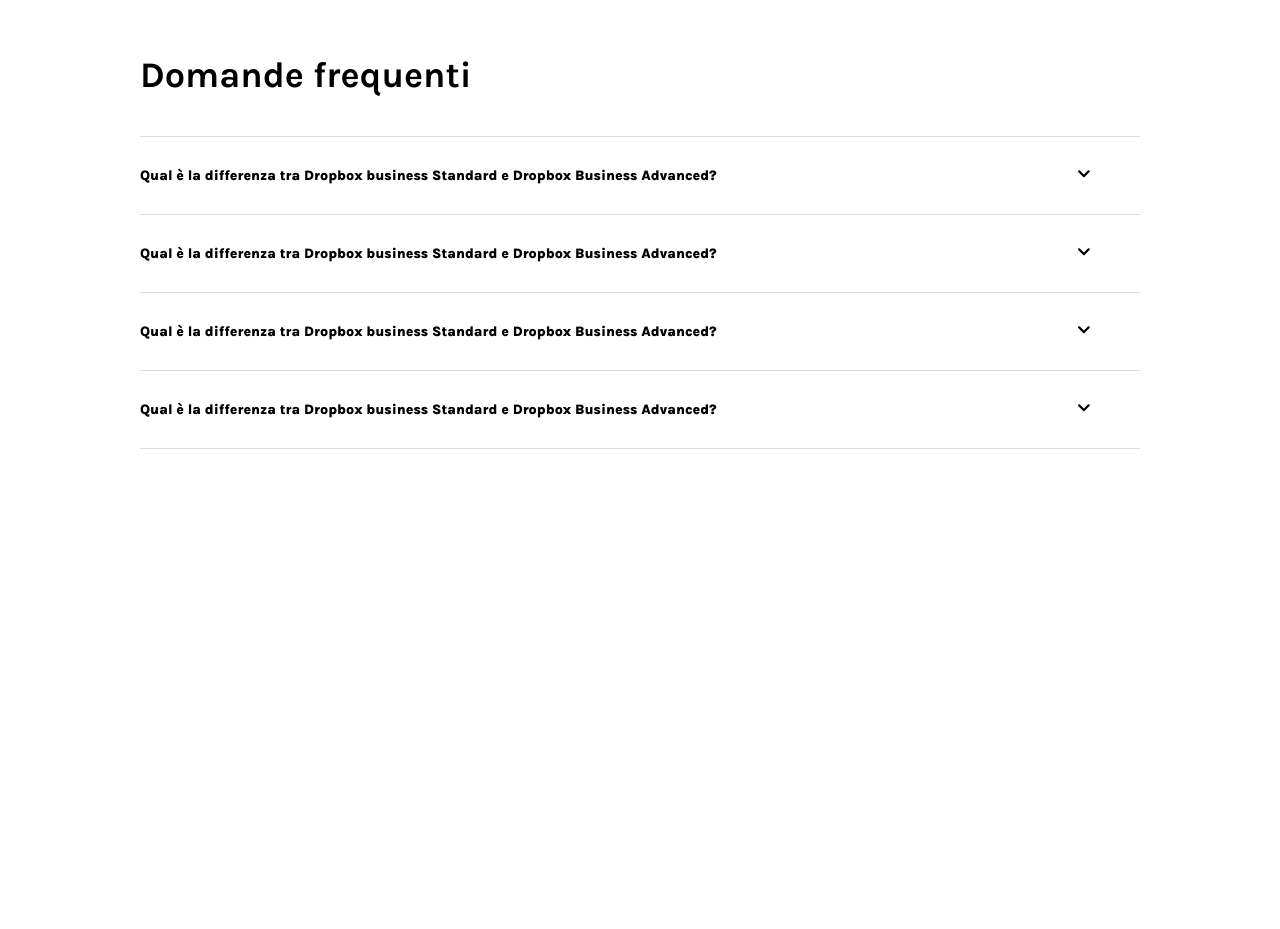
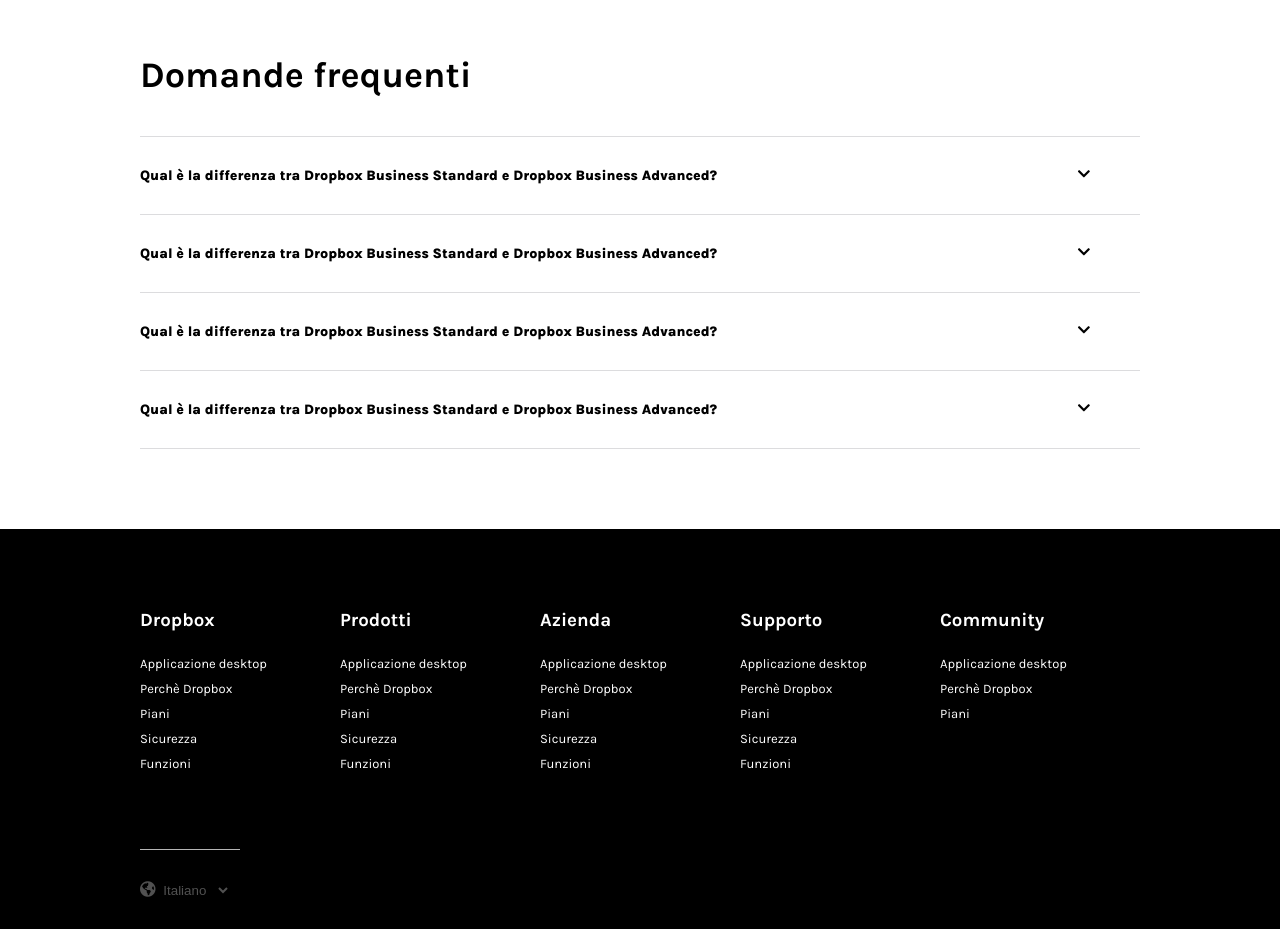
Before and after one commit to marcocor25/htmlcss-dropbox, a plain HTML site: page index.html in a window 1280 px wide. Shown: the part 4740-5669 px from the top of the page. Before the commit the page ends 5269 px from the top, so only its background shows below. Drawn offline with Linux system fonts and the light colour scheme.

Commit message:
Footer inserito - esercizio terminato.

```diff
--- a/index.html
+++ b/index.html
@@ -405,25 +405,25 @@
                 <h1 class="faq-title">Domande frequenti</h1>
 
                 <div class="faq-content">
-                    <p class="faq">Qual è la differenza tra Dropbox business Standard e Dropbox Business Advanced? <i class="fas fa-chevron-down" id="arrow"></i></p>
+                    <p class="faq">Qual è la differenza tra Dropbox Business Standard e Dropbox Business Advanced? <i class="fas fa-chevron-down" id="arrow"></i></p>
                     <p class="lorem">Lorem ipsum dolor sit amet, consectetur adipisicing elit. Repudiandae facilis fugit ab. Provident quod soluta optio? Quam odio, tempore quasi quibusdam ducimus minus ratione, esse placeat tempora animi sequi harum.
                     Nostrum aut vero dolore numquam. Praesentium, inventore rerum. Numquam, non officiis asperiores consequatur, recusandae quibusdam distinctio doloremque ducimus consequuntur repellendus, inventore deleniti fugiat. Enim, itaque dolorum architecto quisquam in voluptatibus?</p>
                 </div>
 
                 <div class="faq-content">
-                    <p class="faq">Qual è la differenza tra Dropbox business Standard e Dropbox Business Advanced? <i class="fas fa-chevron-down" id="arrow"></i></p>
+                    <p class="faq">Qual è la differenza tra Dropbox Business Standard e Dropbox Business Advanced? <i class="fas fa-chevron-down" id="arrow"></i></p>
                     <p class="lorem">Lorem ipsum dolor sit amet consectetur adipisicing elit. Doloremque ex maxime nesciunt architecto amet ea sed minima quasi distinctio magnam molestias natus error at, tempore, accusamus possimus iste unde reprehenderit.
                     Architecto placeat dolorum laboriosam quibusdam dolore beatae, id assumenda, odit totam error autem qui aut magnam tenetur? Doloremque asperiores, atque fugit laborum deleniti nemo libero temporibus alias accusamus similique in!</p>
                 </div>
 
                 <div class="faq-content">
-                    <p class="faq">Qual è la differenza tra Dropbox business Standard e Dropbox Business Advanced? <i class="fas fa-chevron-down" id="arrow"></i></p>
+                    <p class="faq">Qual è la differenza tra Dropbox Business Standard e Dropbox Business Advanced? <i class="fas fa-chevron-down" id="arrow"></i></p>
                     <p class="lorem">Lorem, ipsum dolor sit amet consectetur adipisicing elit. Ut maiores tempora, ad labore libero, exercitationem veniam dolorem iusto culpa qui quam, necessitatibus magni sapiente commodi cum obcaecati praesentium est porro?
                     Ut odit, dicta sint corrupti eius, voluptate minima tenetur distinctio voluptates corporis error a quisquam vero omnis. Animi fugiat dolores doloremque beatae debitis! Sequi perspiciatis quidem aperiam quaerat obcaecati doloribus!</p>
                 </div>
 
                 <div class="faq-content">
-                    <p class="faq">Qual è la differenza tra Dropbox business Standard e Dropbox Business Advanced? <i class="fas fa-chevron-down" id="arrow"></i></p>
+                    <p class="faq">Qual è la differenza tra Dropbox Business Standard e Dropbox Business Advanced? <i class="fas fa-chevron-down" id="arrow"></i></p>
                     <p class="lorem">Lorem ipsum dolor sit amet consectetur adipisicing elit. Eos est fugit rem minus voluptatibus ut maiores dolores fugiat ab, soluta, odit sit alias impedit, quod cupiditate eius et officiis tenetur?
                     Beatae sint modi quos ab ducimus consequatur molestiae aut totam nesciunt earum, officia minus blanditiis tenetur illo facere placeat veniam ullam id doloribus. Laborum, labore delectus dolor perspiciatis est velitcontent</p>
                     <p class="faq"></p>
@@ -439,15 +439,77 @@
 
     <footer>
 
+        <div class="jumbo-container-3">
 
+            <section class="section-container clearfix">
 
+                <div class="footer-col">
+                    <h3>Dropbox</h3>
+                    <ul style="list-style: none;">
+                        <li><a href="#">Applicazione desktop</a></li>
+                        <li><a href="#">Perchè Dropbox</a></li>
+                        <li><a href="#">Piani</a></li>
+                        <li><a href="#">Sicurezza</a></li>
+                        <li><a href="#">Funzioni</a></li>
+                    </ul>
+                </div>
 
+                <div class="footer-col">
+                    <h3>Prodotti</h3>
+                    <ul style="list-style: none;">
+                        <li><a href="#">Applicazione desktop</a></li>
+                        <li><a href="#">Perchè Dropbox</a></li>
+                        <li><a href="#">Piani</a></li>
+                        <li><a href="#">Sicurezza</a></li>
+                        <li><a href="#">Funzioni</a></li>
+                    </ul>
+                </div>
 
-        <!-- to be continued... -->
+                <div class="footer-col">
+                    <h3>Azienda</h3>
+                    <ul style="list-style: none;">
+                        <li><a href="#">Applicazione desktop</a></li>
+                        <li><a href="#">Perchè Dropbox</a></li>
+                        <li><a href="#">Piani</a></li>
+                        <li><a href="#">Sicurezza</a></li>
+                        <li><a href="#">Funzioni</a></li>
+                    </ul>
+                </div>
 
+                <div class="footer-col">
+                    <h3>Supporto</h3>
+                    <ul style="list-style: none;">
+                        <li><a href="#">Applicazione desktop</a></li>
+                        <li><a href="#">Perchè Dropbox</a></li>
+                        <li><a href="#">Piani</a></li>
+                        <li><a href="#">Sicurezza</a></li>
+                        <li><a href="#">Funzioni</a></li>
+                    </ul>
+                </div>
 
+                <div class="footer-col">
+                    <h3>Community</h3>
+                    <ul style="list-style: none;">
+                        <li><a href="#">Applicazione desktop</a></li>
+                        <li><a href="#">Perchè Dropbox</a></li>
+                        <li><a href="#">Piani</a></li>
+                    </ul>
+                </div>
 
+                <div class="footer-col language">
+                    <i class="fas fa-globe-americas"></i>
+                    <select class="language-selection">
+                        <option value="italiano">Italiano</option>
+                        <option value="english">English</option>
+                        <option value="français">Français</option>
+                        <option value="deutsch">Deutsch</option>
+                        <option value="español">Español</option>
+                    </select>
+                </div>
 
+            </section>
+
+        </div>
 
     </footer>
 
--- a/style.css
+++ b/style.css
@@ -564,14 +564,52 @@ label {
 
 /* ---------------------------------------------------------------------------------------------------- */
 
+.jumbo-container-3 {
+    max-width: 100%;
+    background: #000000;
+    color: white;
+}
 
+.footer-col {
+    width: 20%;
+    height: 300px;
+    padding-top: 60px;
+    float: left;
+}
 
+.footer-col ul {
+    padding-top: 20px;
+    font-size: 13px;
+}
 
+.footer-col li {
+    line-height: 25px;
+}
 
-/* to be continued... */
+.footer-col a {
+    text-decoration: none;
+    color: white;
+}
 
+.footer-col a:hover {
+    text-decoration: underline;
+}
 
+.language {
+    max-width: 100px;
+    height: 60px;
+    padding-top: 30px;
+    border-top: 1px solid #B5B5B5;
+    color: #515151;
+}
 
-
+.language-selection {
+    border: 0;
+    text-decoration: none;
+    background: #000000;
+    color: #515151;
+}
 
 /* ---------------------------------------------------------------------------------------------------- */
+
+/* FINE */
```
